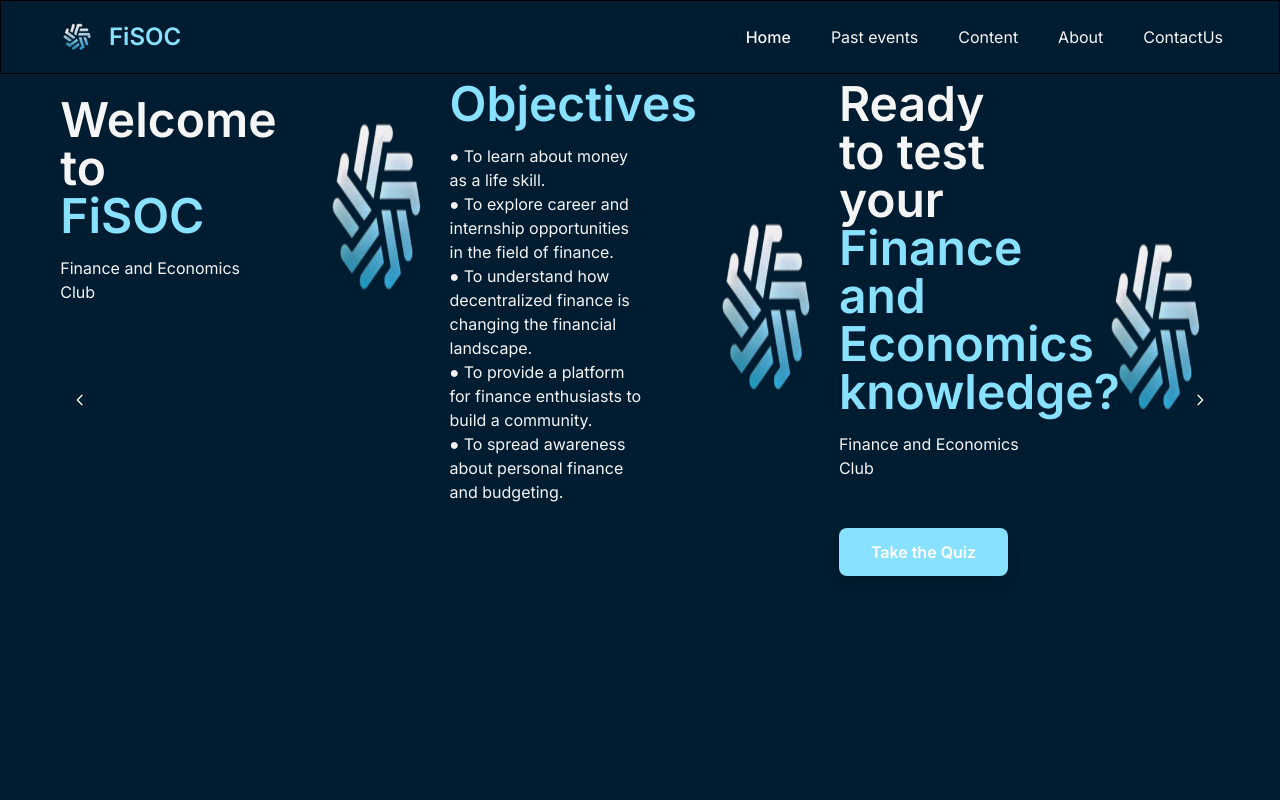
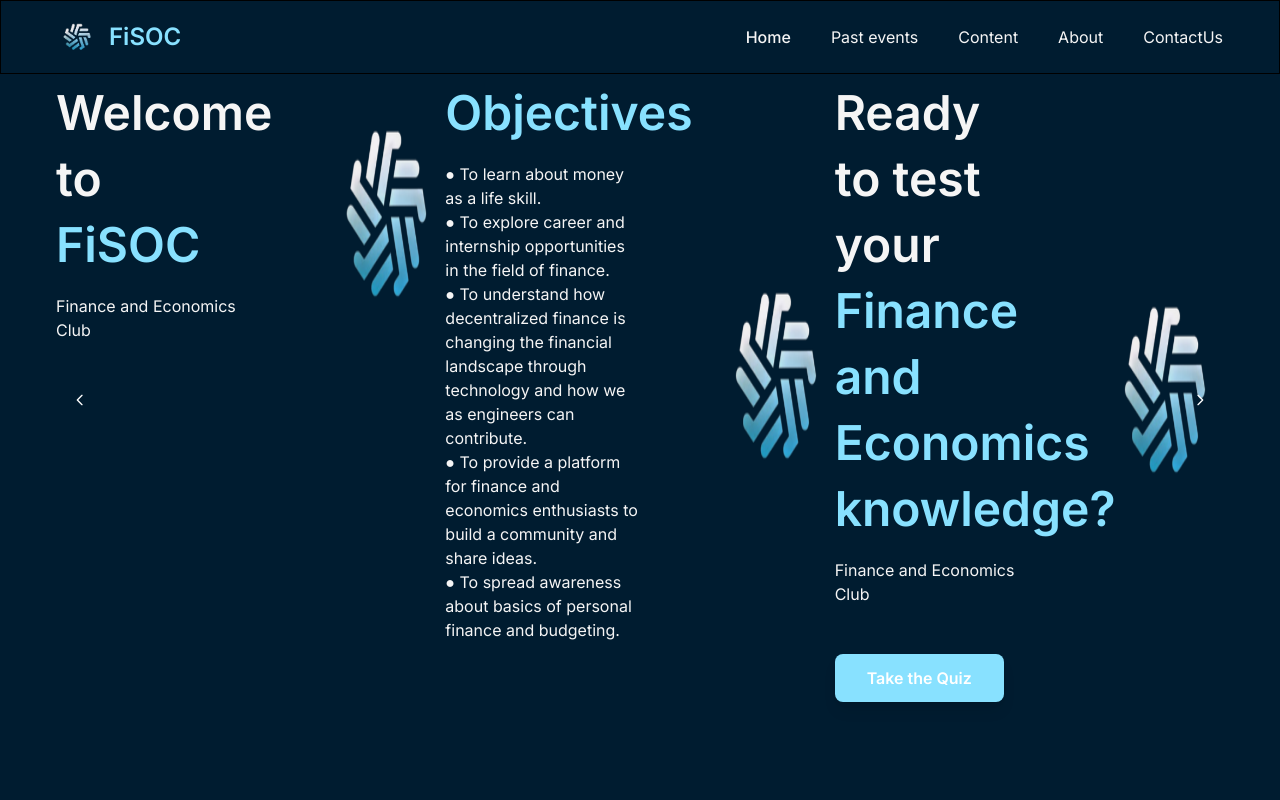
Before and after one commit to Tejaswini2004313/finance-economics-, a React (Vite) app: page / in a window 1280 px wide. Shown: the top 800 px of the page. Built offline with nearby package versions, Linux system fonts and the light colour scheme; no server answers.

Commit message:
home updates

```diff
--- a/src/components/Home.jsx
+++ b/src/components/Home.jsx
@@ -11,71 +11,63 @@ const Home = () => {
     <div className="bg-bgcolor" id="home">
       <div className="px-4 lg:px-14 max-w-screen-2x1 mx-auto min-h-screen h-screen">
         <Carousel className="w-full mx-auto">
-          <div className="my-12 md:my-8 py-6 md:py-12 flex flex-col md:flex-row-reverse items-center justify-between gap-8 md:gap-12">
-            <div className="w-full md:w-1/3 mx-auto">
-              <img
-                src={logo2}
-                alt=""
-                className="w-40 h-40 md:w-64 md:h-64 mx-auto"
-              />
+          <div className="my-28 md:my-8 py-12 flex flex-col md:flex-row-reverse items-center justify-between gap-12">
+            <div className="md:w-1/3 mx-auto ml-1">
+              <img src={logo2} alt="" className="w-48 h-48 md:w-64 md:h-64" />
             </div>
-            <div className="w-full md:w-1/2 text-center md:text-left mx-auto">
-              <h1 className="text-3xl md:text-5xl font-semibold mb-4 text-whitesmoke leading-snug">
-                Welcome to <span className="text-blue">FiSOC</span>
+            {/* here text */}
+            <div className="md:w-1/2 mx-auto mr-6">
+              <h1 className="text-5xl font-semibold mb-4 text-whitesmoke md:w-3/4 leading-snug">
+                Welcome to <span className="text-blue leading-snug">FiSOC</span>
               </h1>
-              <p className="text-whitesmoke text-sm md:text-base mb-4">
+              <p className="text-whitesmoke text-base mb-2">
                 Finance and Economics Club
               </p>
             </div>
           </div>
 
-          <div className="my-12 md:my-8 py-6 md:py-12 flex flex-col md:flex-row-reverse items-center justify-between gap-8 md:gap-12">
-            <div className="w-full md:w-1/3 mx-auto">
-              <img
-                src={logo2}
-                alt=""
-                className="w-40 h-40 md:w-64 md:h-64 mx-auto"
-              />
+          <div className="my-28 md:my-8 py-12 flex flex-col md:flex-row-reverse items-center justify-between gap-12">
+            <div className="md:w-1/3 mx-auto ml-1">
+              <img src={logo2} alt="" className="w-48 h-48 md:w-64 md:h-64" />
             </div>
-            <div className="w-full md:w-1/2 text-center md:text-left mx-auto">
-              <h1 className="text-3xl md:text-5xl font-semibold mb-4 text-whitesmoke leading-snug">
-                <span className="text-blue">Objectives</span>
+            {/* here text */}
+            <div className="md:w-1/2 mx-auto mr-6">
+              <h1 className="text-5xl font-semibold mb-4 text-whitesmoke md:w-3/4 leading-snug">
+                {" "}
+                <span className="text-blue leading-snug">Objectives</span>
               </h1>
-              <p className="text-whitesmoke text-sm md:text-base mb-4 md:mb-8">
+              <p className="text-whitesmoke text-base mb-8">
                 ● To learn about money as a life skill.
                 <br />● To explore career and internship opportunities in the
-                field of finance.
-                <br />● To understand how decentralized finance is changing the
-                financial landscape.
-                <br />● To provide a platform for finance enthusiasts to build a
-                community.
-                <br />● To spread awareness about personal finance and
+                field of finance. <br />● To understand how decentralized
+                finance is changing the financial landscape through technology
+                and how we as engineers can contribute. <br />● To provide a
+                platform for finance and economics enthusiasts to build a
+                community and share ideas.
+                <br />● To spread awareness about basics of personal finance and
                 budgeting.
               </p>
             </div>
           </div>
 
-          <div className="my-12 md:my-8 py-6 md:py-12 flex flex-col md:flex-row-reverse items-center justify-between gap-8 md:gap-12">
-            <div className="w-full md:w-1/3 mx-auto">
-              <img
-                src={logo2}
-                alt=""
-                className="w-40 h-40 md:w-64 md:h-64 mx-auto"
-              />
+          <div className="my-28 md:my-8 py-12 flex flex-col md:flex-row-reverse items-center justify-between gap-12">
+            <div className="md:w-1/3 mx-auto ml-1">
+              <img src={logo2} alt="" className="w-48 h-48 md:w-64 md:h-64" />
             </div>
-            <div className="w-full md:w-1/2 text-center md:text-left mx-auto">
-              <h1 className="text-3xl md:text-5xl font-semibold mb-4 text-whitesmoke leading-snug">
+            {/* here text */}
+            <div className="md:w-1/2 mx-auto mr-6">
+              <h1 className="text-5xl font-semibold mb-4 text-whitesmoke md:w-3/4 leading-snug">
                 Ready to test your{" "}
-                <span className="text-blue">
+                <span className="text-blue leading-snug">
                   Finance and Economics knowledge?
                 </span>
               </h1>
-              <p className="text-whitesmoke text-sm md:text-base mb-4 md:mb-8">
+              <p className="text-whitesmoke text-base mb-8">
                 Finance and Economics Club
               </p>
               <button
-                onClick={handleQuizClick}
-                className="mt-4 px-6 md:px-8 py-3 bg-[#88e1ff] text-white font-semibold rounded-lg shadow-lg hover:bg-[#25799b] transition duration-300 ease-in-out transform hover:scale-105"
+                onClick={handleQuizClick} // Added onClick handler
+                className="mt-4 px-8 py-3 bg-[#88e1ff] text-white font-semibold rounded-lg shadow-lg hover:bg-[#25799b] transition duration-300 ease-in-out transform hover:scale-105"
               >
                 Take the Quiz
               </button>
```
